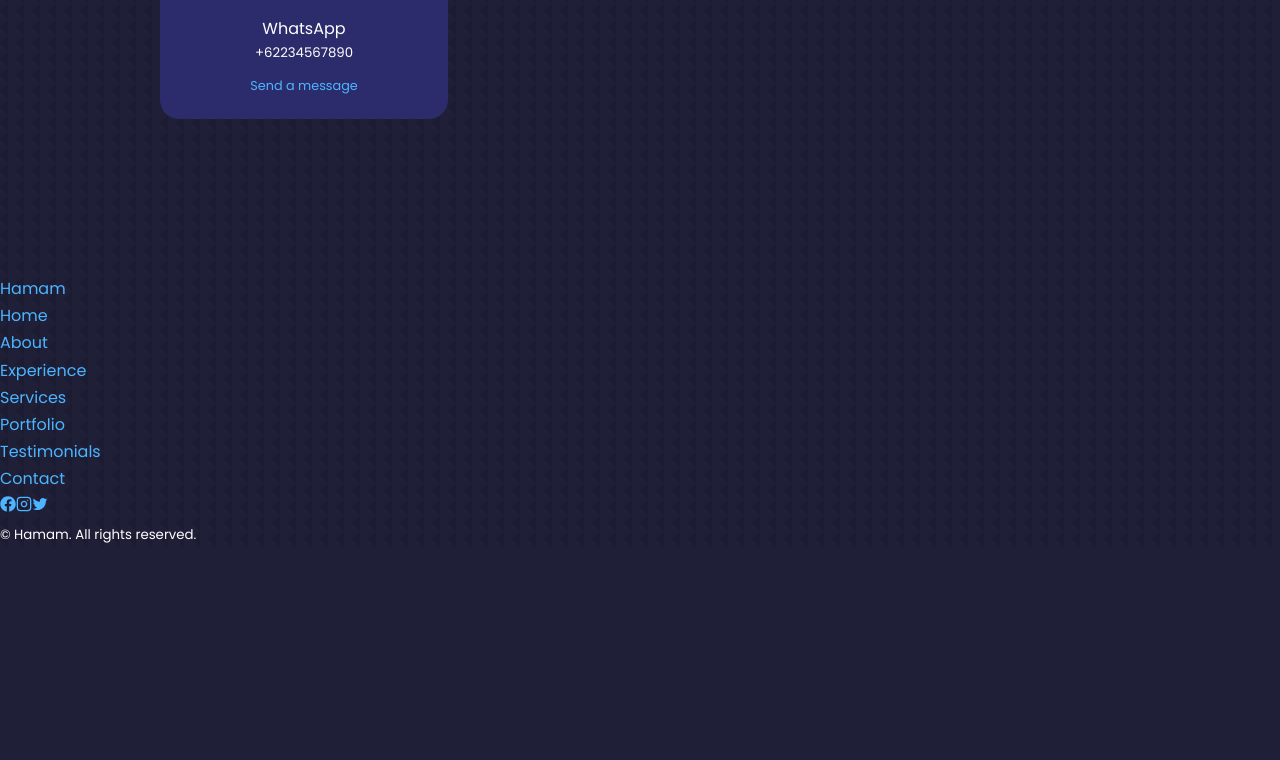
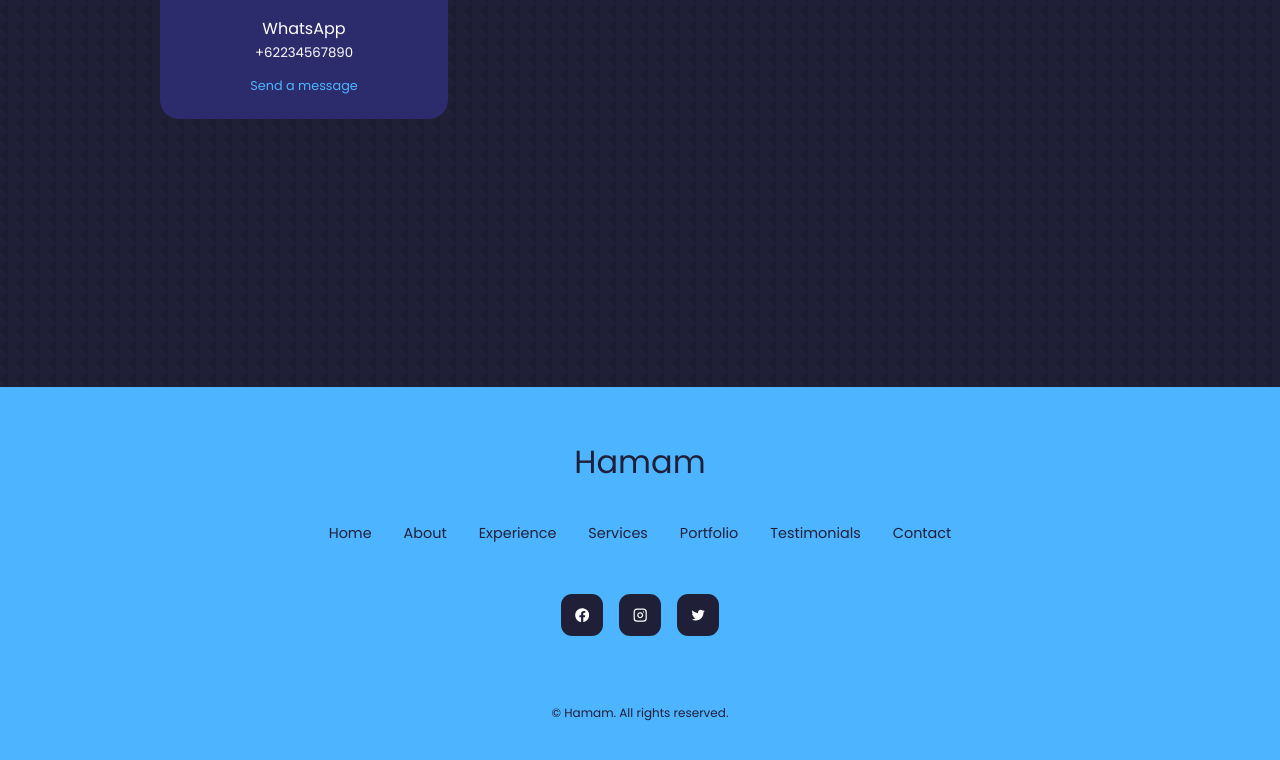
Before and after one commit to hamam99/portofolio-website, a React (Create React App) app: page / in a window 1280 px wide. Shown: the part 6093-6853 px from the top of the page. Before the commit the page ends 6640 px from the top, so only its background shows below. Built offline with nearby package versions, Linux system fonts and the light colour scheme.

Commit message:
create css for footer section

```diff
--- a/src/components/footer/footer.css
+++ b/src/components/footer/footer.css
@@ -0,0 +1,77 @@
+footer {
+    background: var(--color-primary);
+    padding: 3rem 0;
+    text-align: center;
+    font-size: 0.9rem;
+    margin-top: 7rem;
+
+}
+
+footer a {
+    color: var(--color-bg);
+
+}
+
+.footer__logo {
+    font-size: 2rem;
+    font-weight: 500;
+    margin-bottom: 2rem;
+    display: block;
+}
+
+.permalinks {
+    display: flex;
+    flex-wrap: wrap;
+    justify-content: center;
+    gap: 2rem;
+    margin: 0 auto 3rem;
+}
+
+
+.footer__socials {
+    display: flex;
+    justify-content: center;
+    gap: 1rem;
+    margin-bottom: 4rem;
+
+}
+
+
+.footer__socials a {
+    background: var(--color-bg);
+    color: var(--color-white);
+    padding: 0.8rem;;
+    border-radius: 0.7rem;
+    display:flex;
+    border: 1px solid transparent;
+}
+
+.footer_-socials a:hover {
+    background: transparent;
+    color: var(--color-bg);
+    border-color: var(--color-bg);
+
+}
+
+.footer__copyright {
+    margin-bottom:4rem;
+    color: var(--color-bg);
+}
+
+
+/* MEDIA QUERIES (MEDIUM DEVICES) */
+@media screen and (max-width: 1024px) {
+
+}
+
+/* MEDIA QUERIES (SMALL DEVICES) */
+@media screen and (max-width: 600px) {
+    .permalinks {
+        flex-direction: column;
+        gap: 1.5rem;
+    }
+
+    ..footer__socials {
+        margin-bottom: 2.6rem;
+    }
+}
```
